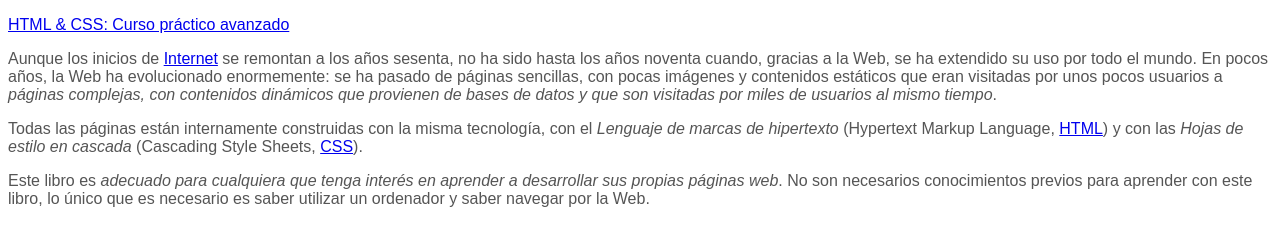
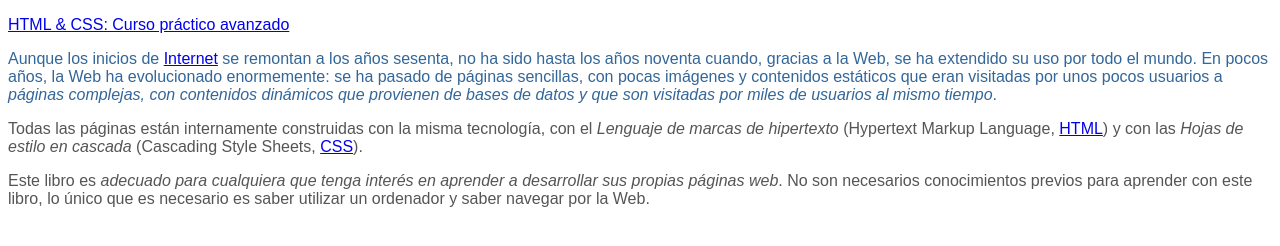
Before and after one commit to muevetef/UF1302_CSS, a plain HTML site: page Ej_selectores_basicos2/index.html in a window 1280 px wide. Drawn offline with Linux system fonts and the light colour scheme.

Commit message:
Acabado ejecicio 2

```diff
--- a/Ej_selectores_basicos2/index.html
+++ b/Ej_selectores_basicos2/index.html
@@ -16,7 +16,7 @@
       }
 
       /* Todos los párrafos contenidos en #primero */
-       {
+      #primero p{
         color: #369;
       }
 
```
